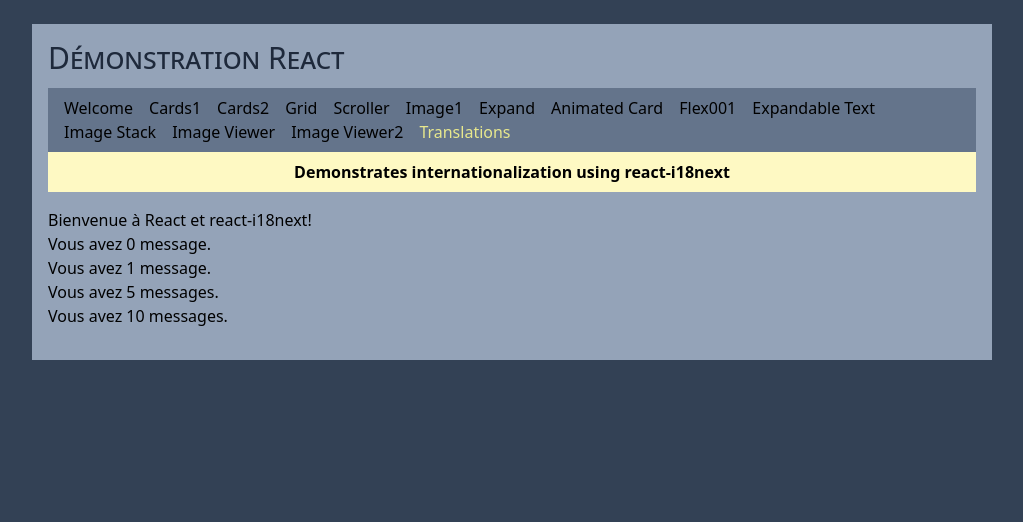
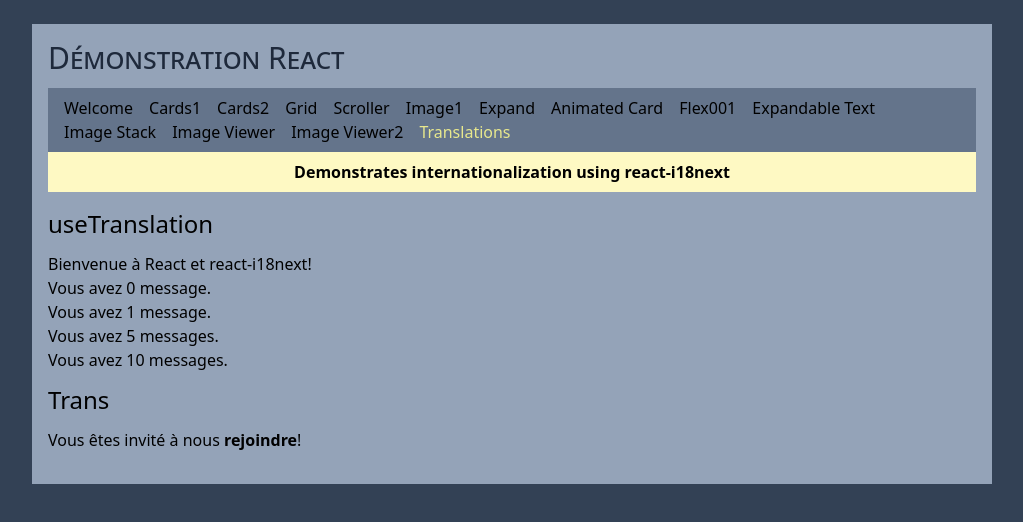
Before and after one commit to edwardtanguay/showcase-react, a React (Vite) app: page /translations in a window 1280 px wide. Shown: the top 522 px of the page, without its empty margins (128-1151 px from the left). Built offline with nearby package versions, Linux system fonts and the light colour scheme.

Commit message:
..works with strong

```diff
--- a/src/pages/PageTranslations.tsx
+++ b/src/pages/PageTranslations.tsx
@@ -1,14 +1,17 @@
-import { useTranslation } from "react-i18next";
+import { useTranslation, Trans } from "react-i18next";
 
 export const PageTranslations = () => {
 	const { t } = useTranslation();
 	return (
 		<div>
+      <h2 className="text-2xl mb-3">useTranslation</h2>
 			<p>{t("welcomeMessage")}</p>
 			<p>{t("numberOfMessages", { count: 0 })}</p>
 			<p>{t("numberOfMessages", { count: 1 })}</p>
 			<p>{t("numberOfMessages", { count: 5 })}</p>
 			<p>{t("numberOfMessages", { count: 10 })}</p>
+      <h2 className="text-2xl mt-3 mb-3">Trans</h2>
+      <p><Trans i18nKey="invitation" /></p>
 		</div>
 	);
 };
--- a/src/utils/i18n.ts
+++ b/src/utils/i18n.ts
@@ -8,6 +8,7 @@ const resources = {
 			welcomeMessage: "Welcome to React and react-i18next!",
 			numberOfMessages_one: "You have {{count}} message.",
 			numberOfMessages_other: "You have {{count}} messages.",
+			invitation: "You are invited to <strong>join</strong> us!",
 		},
 	},
 	fr: {
@@ -16,6 +17,7 @@ const resources = {
 			welcomeMessage: "Bienvenue à React et react-i18next!",
 			numberOfMessages_one: "Vous avez {{count}} message.",
 			numberOfMessages_other: "Vous avez {{count}} messages.",
+			invitation: "Vous êtes invité à nous <strong>rejoindre</strong>!",
 		},
 	},
 };
```
